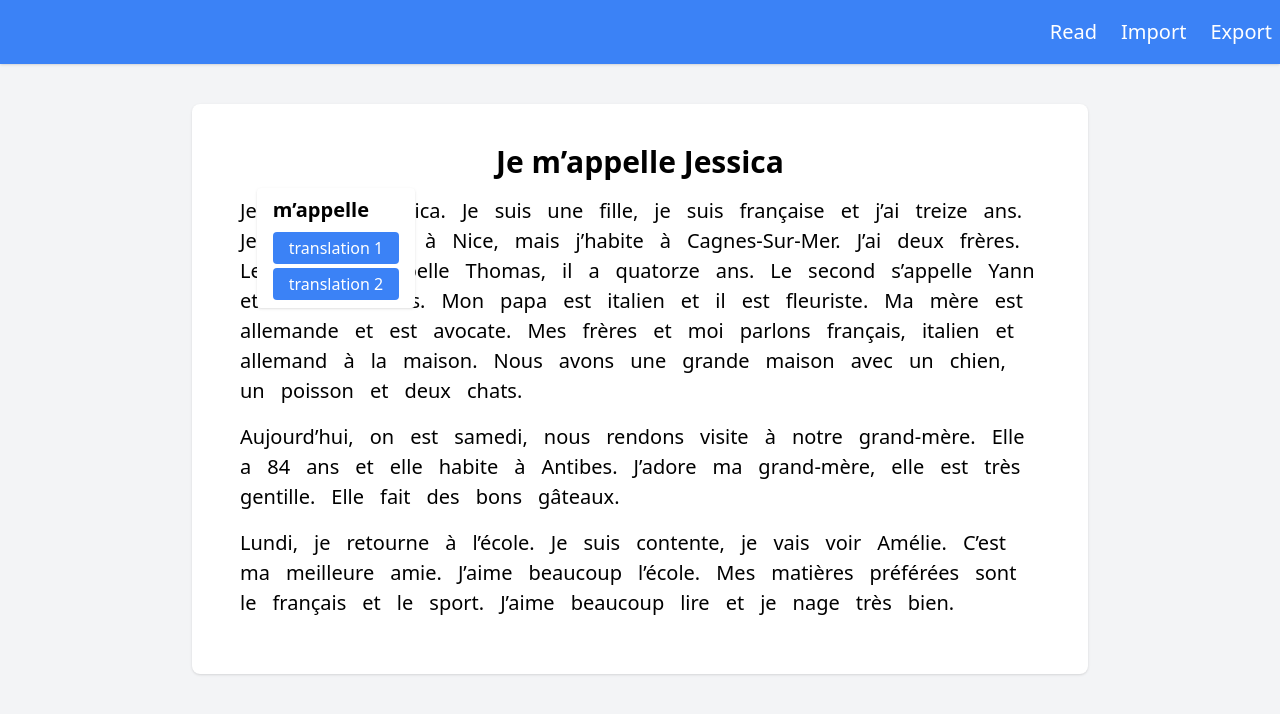
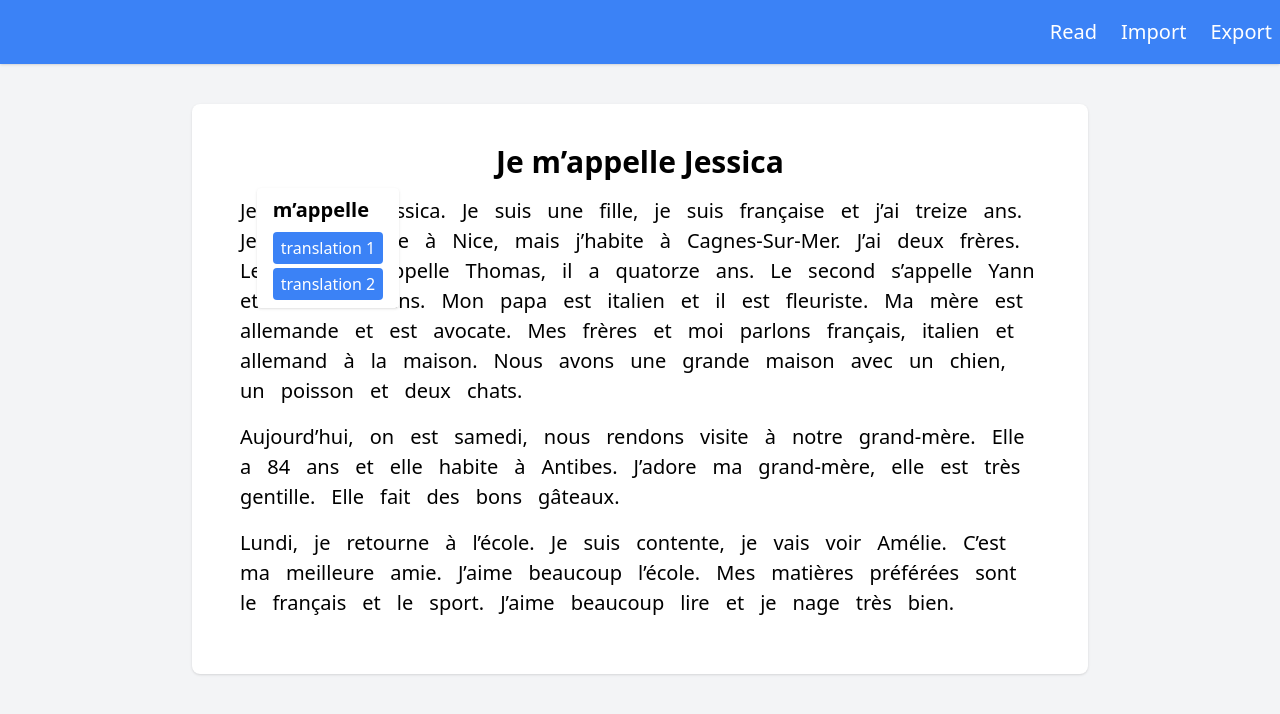
Before and after one commit to yap8/reader, a Vue app: page / in a window 1280 px wide. Both pictures are taken after a click on the button "m’appelle". Shown: the top 714 px of the page. Built offline with nearby package versions, Linux system fonts and the light colour scheme.

Commit message:
made translation button smaller

```diff
--- a/src/components/ReaderTranslationButton.vue
+++ b/src/components/ReaderTranslationButton.vue
@@ -1,6 +1,6 @@
 <template>
   <button
-    class="whitespace-nowrap py-1 px-4 text-base text-white bg-blue-500 rounded transition hover:bg-blue-600"
+    class="whitespace-nowrap py-1 px-2 text-base text-white bg-blue-500 rounded transition hover:bg-blue-600"
   >
     <slot />
   </button>
```
